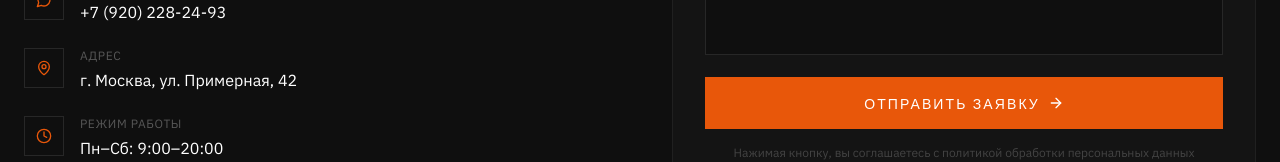
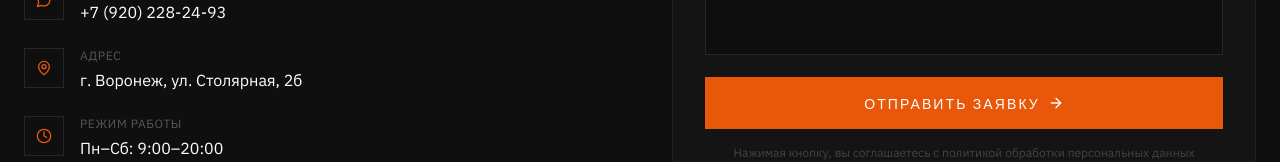
Before and after one commit to pr-poehali-dev/moto-service-site-1, a React (Vite) app: page / in a window 1280 px wide. Shown: the part 2806-2968 px from the top of the page. Built offline with nearby package versions, Linux system fonts and the light colour scheme.

Commit message:
Обновление адреса на ул. Столярная

```diff
--- a/src/pages/Index.tsx
+++ b/src/pages/Index.tsx
@@ -328,7 +328,7 @@ const Index = () => {
                 {[
                   { icon: "Phone", label: "Телефон", value: "+7 (920) 228-24-93", href: "tel:+79202282493" },
                   { icon: "MessageCircle", label: "WhatsApp / Telegram", value: "+7 (920) 228-24-93", href: "#" },
-                  { icon: "MapPin", label: "Адрес", value: "г. Москва, ул. Примерная, 42", href: "" },
+                  { icon: "MapPin", label: "Адрес", value: "г. Воронеж, ул. Столярная, 2б", href: "" },
                   { icon: "Clock", label: "Режим работы", value: "Пн–Сб: 9:00–20:00", href: "" },
                 ].map((c, i) => (
                   <div key={i} className="flex items-start gap-4 group">
```
